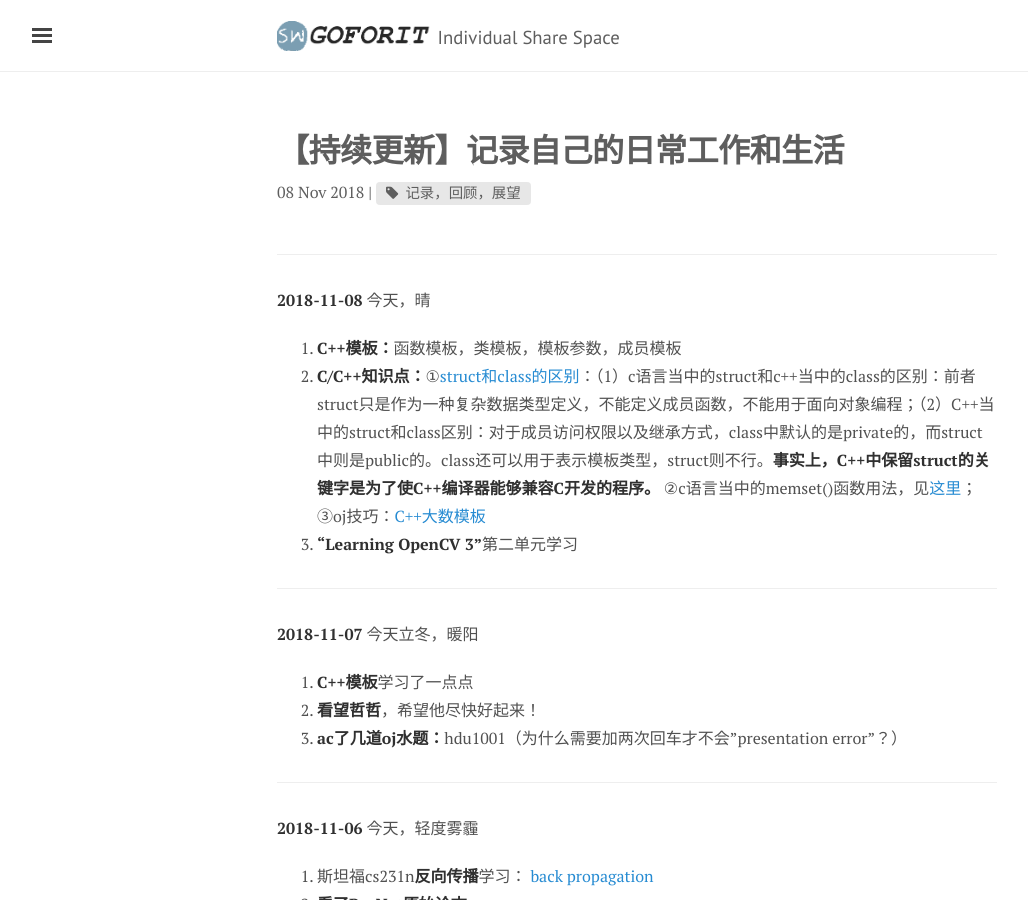
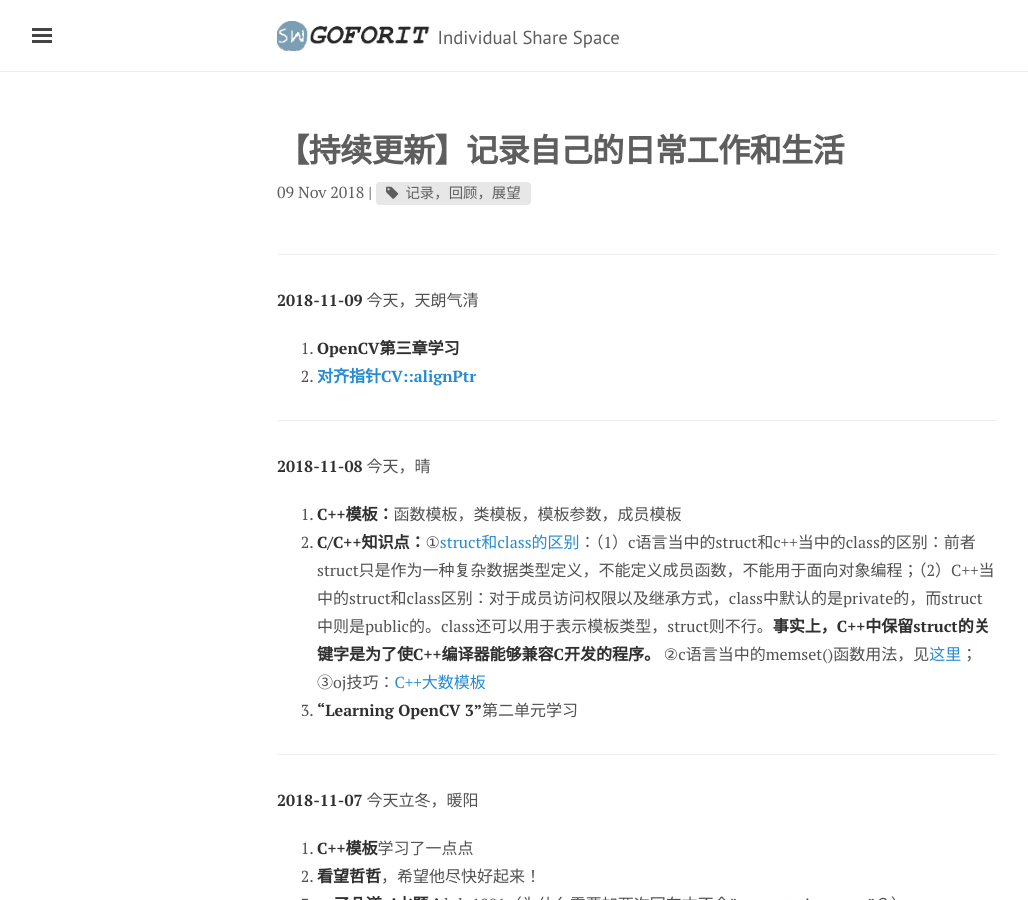
Before and after one commit to illust/illust.github.io, a Jekyll site: the page built from _posts/2018-11-9-works.md, in a window 1280 px wide and 900 px high. Shown: the whole window, without its empty margins (3-1031 px from the left). Built offline with Jekyll 4.4.1, drawn with Linux system fonts in a browser that asks for light colours; nearby versions of some CDN libraries; comment, search, counter and statistics services are not loaded.

Commit message:
add daily work

```diff
--- a/_posts/2018-11-8-dailyworks.md
+++ b/_posts/2018-11-9-works.md
@@ -5,6 +5,12 @@ categories: [dailyposts]
 excerpt: 回到写日记的年月里，fight！
 tags: [记录，回顾，展望]
 ---
+----------------------------
+**2018-11-09**
+今天，天朗气清
+1.    **OpenCV第三章学习**
+2.    [**对齐指针CV::alignPtr**](https://www.tuicool.com/articles/q2QrQr)
+
 ----------------------------
 **2018-11-08**
 今天，晴
```
